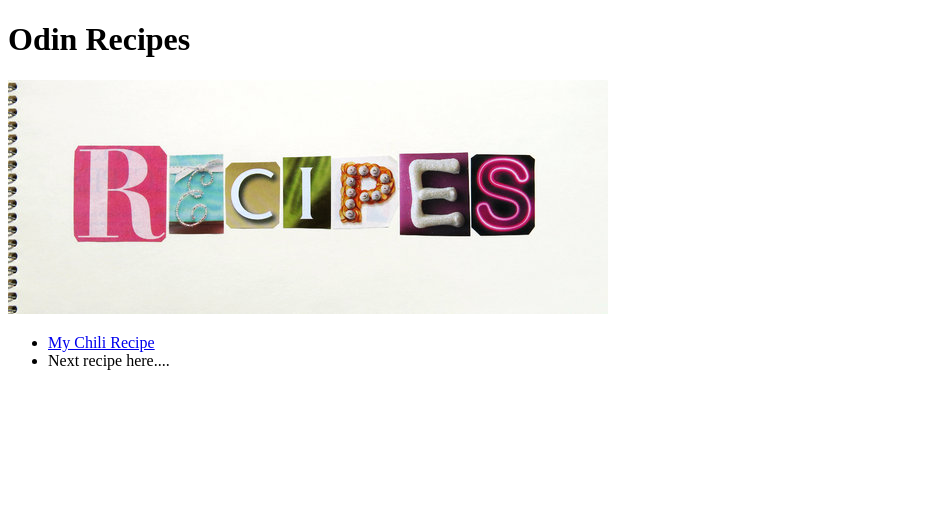
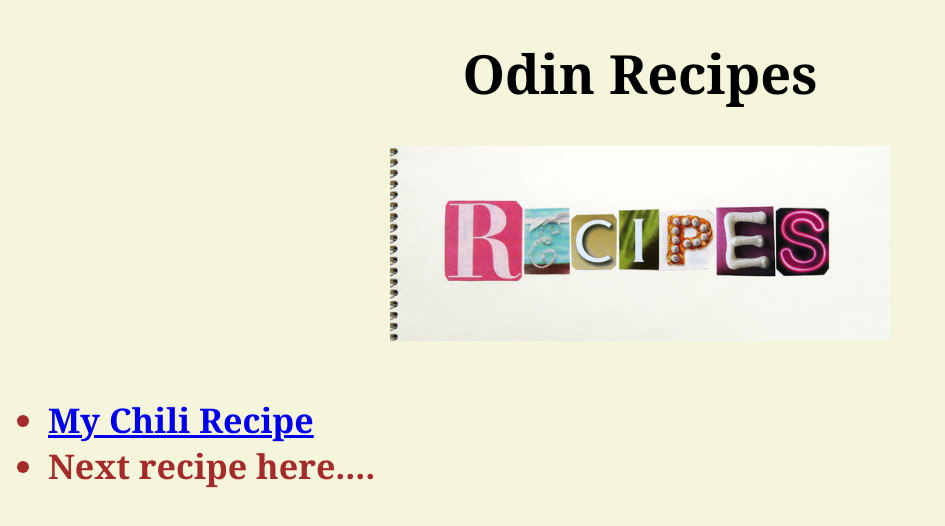
Before and after one commit to jtravisp/odin-recipes, a plain HTML site: page index.html in a window 1280 px wide. Shown: the whole page, without its empty margins (0-945 px from the left). Drawn offline with Linux system fonts and the light colour scheme.

Commit message:
added css

```diff
--- a/index.html
+++ b/index.html
@@ -2,18 +2,20 @@
 <html>
     <head>
         <meta charset="utf-8">
+        <link rel="stylesheet" href="styles.css">
     </head>
 
 
     <body>
-        <h1>Odin Recipes</h1>
-        <img src="images/recipes.jpg" alt="Recipes header">
+        <h1 class="title">Odin Recipes</h1>
+        <img src="images/recipes.jpg" alt="Recipes header" class="center" style="width:500px;height:auto;">
         <br>
 
-        <ul>
+        <ul class="list">
             <li><a href="recipes/chili.html">My Chili Recipe</a></li>
             <li>Next recipe here....</li>
         </ul>
 
     </body>
+
 </html>
--- /dev/null
+++ b/styles.css
@@ -0,0 +1,28 @@
+* {
+    font-family: Cambria, Cochin, Georgia, Times, 'Times New Roman', serif;
+    background-color: beige;
+}
+
+.title {
+    font-weight: bold;
+    font-size: 54px;
+    text-align: center;
+}
+
+.list {
+    font-weight: bold;
+    font-size: 34px;
+    color:brown;
+}
+
+.center {
+    display: block;
+    margin-left: auto;
+    margin-right: auto;
+    width: 50%;
+}
+
+img {
+    max-width:100%;
+    height: auto
+}
```
